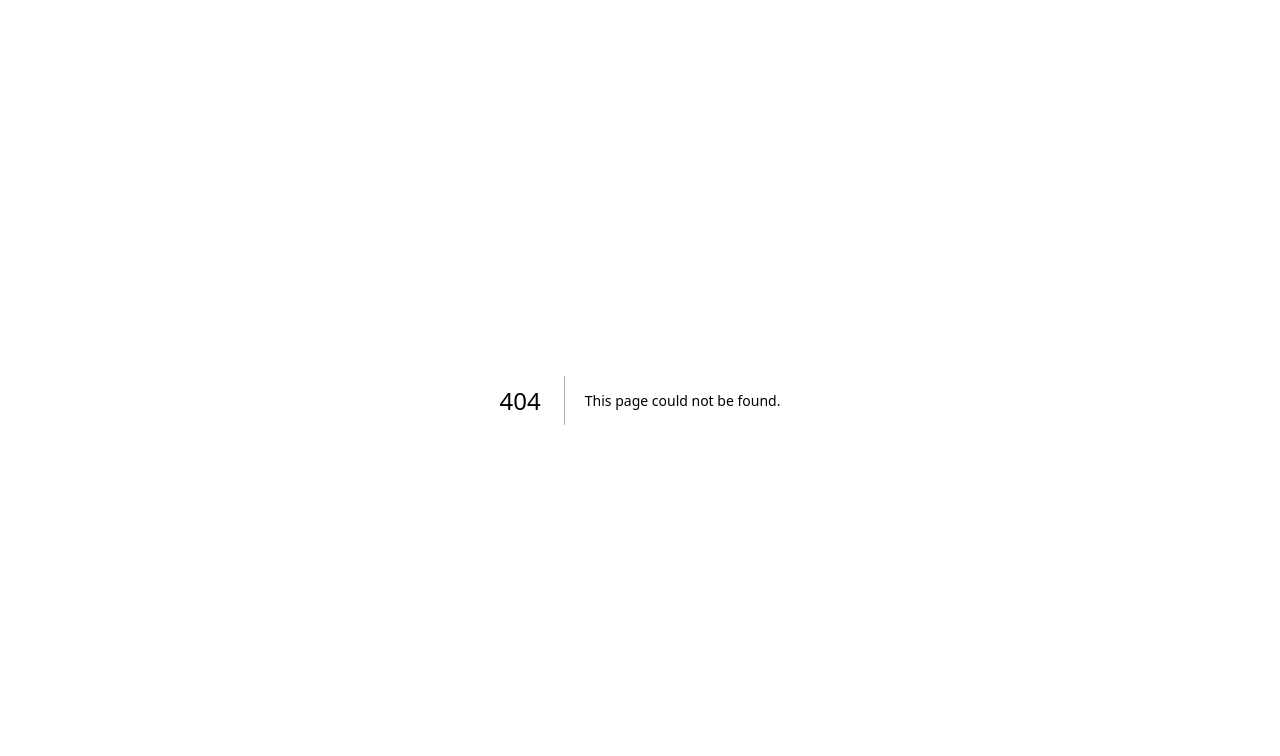
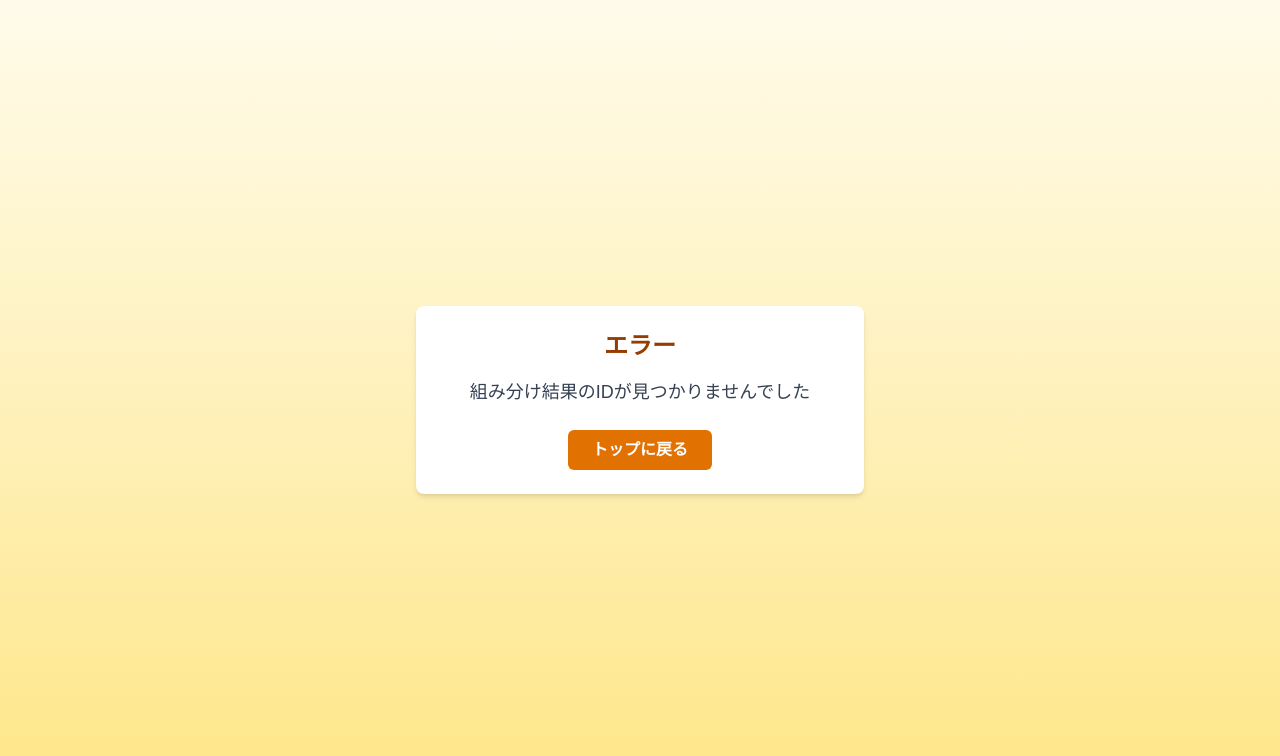
Before and after one commit to Ryoheithon/sorting-hat-app, a Next.js app: page /result in a window 1280 px wide. Before the commit this address had no page. Shown: the top 756 px of the page. Built offline with nearby package versions, Linux system fonts and the light colour scheme.

Commit message:
Add result page for sorting hat results

```diff
--- /dev/null
+++ b/src/app/result/page.tsx
@@ -0,0 +1,44 @@
+'use client'
+
+import { useSearchParams } from 'next/navigation'
+import Link from 'next/link'
+import SortingResultDisplay from '@/components/sorting-result'
+
+export default function ResultPage() {
+  const searchParams = useSearchParams()
+  const resultId = searchParams.get('id')
+
+  if (!resultId) {
+    return (
+      <main className="flex min-h-screen flex-col items-center justify-center p-4 bg-gradient-to-b from-amber-50 to-amber-200">
+        <div className="bg-white rounded-lg shadow-md p-6 max-w-md w-full text-center">
+          <h1 className="text-2xl font-bold text-amber-800 mb-4">エラー</h1>
+          <p className="text-lg text-gray-700 mb-6">組み分け結果のIDが見つかりませんでした</p>
+          <Link
+            href="/"
+            className="inline-block bg-amber-600 hover:bg-amber-700 text-white font-bold py-2 px-6 rounded-md transition-colors"
+          >
+            トップに戻る
+          </Link>
+        </div>
+      </main>
+    )
+  }
+
+  return (
+    <main className="flex min-h-screen flex-col items-center justify-center p-4 bg-gradient-to-b from-amber-50 to-amber-200">
+      <div className="max-w-lg w-full">
+        <SortingResultDisplay resultId={resultId} />
+
+        <div className="mt-8 text-center">
+          <Link
+            href="/"
+            className="inline-block bg-amber-600 hover:bg-amber-700 text-white font-bold py-2 px-6 rounded-md transition-colors"
+          >
+            トップに戻る
+          </Link>
+        </div>
+      </div>
+    </main>
+  )
+}
```
